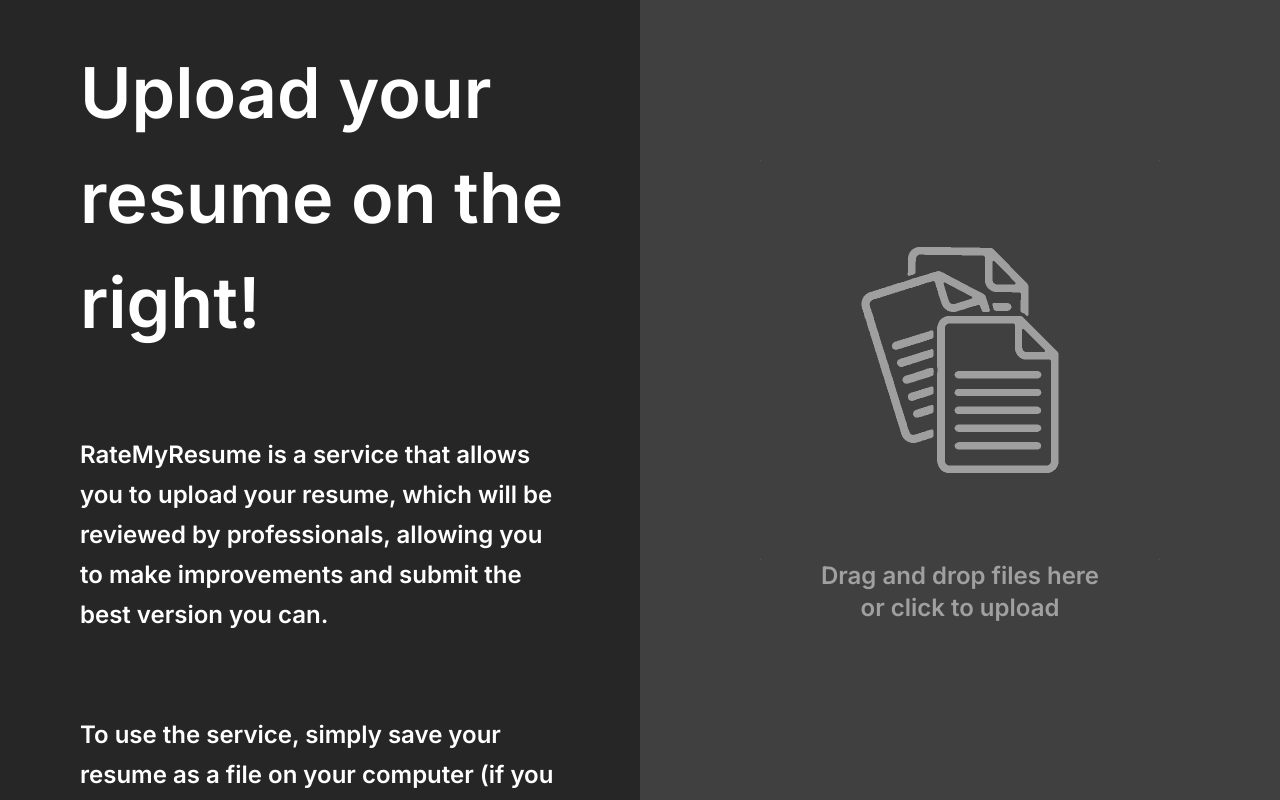
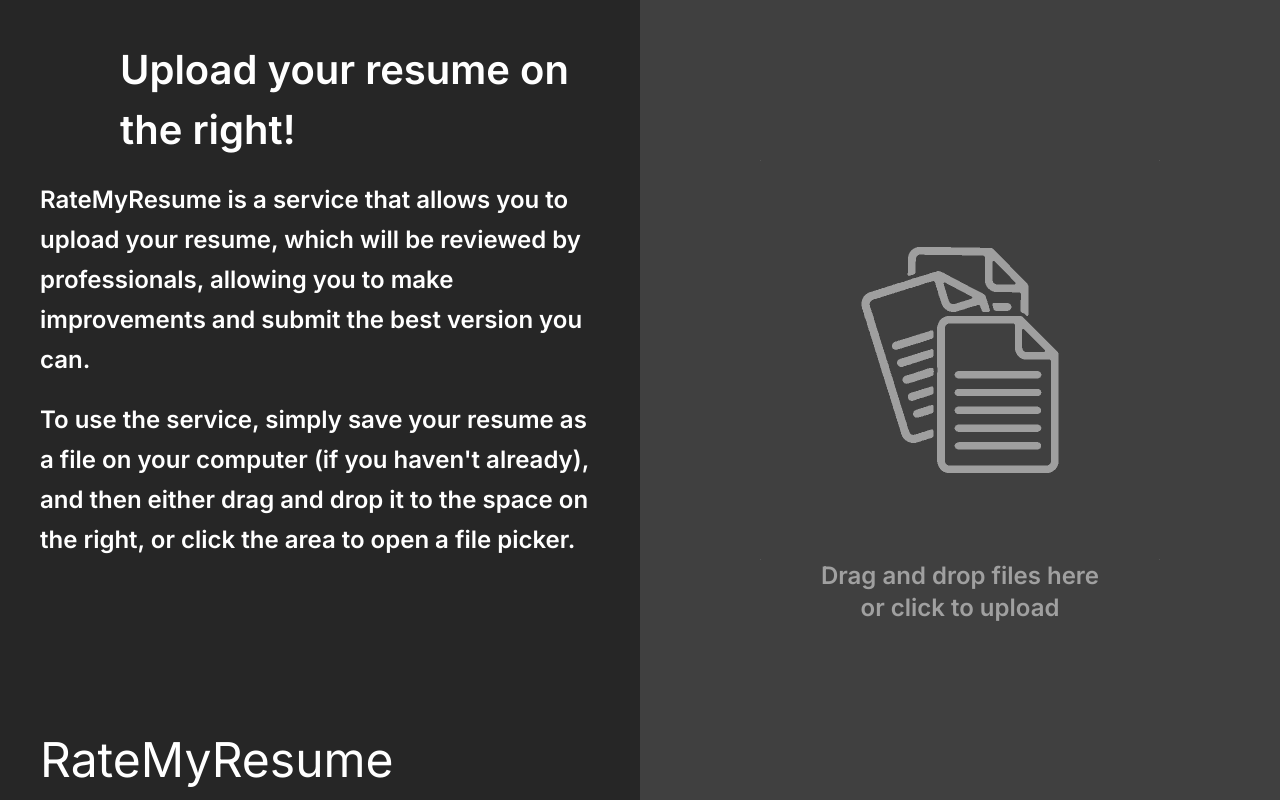
Before and after one commit to GdscCpp/web-week, a Next.js app in the folder frontend/: page /upload in a window 1280 px wide. Shown: the top 800 px of the page. Built offline with nearby package versions, Linux system fonts and the light colour scheme.

Commit message:
ui fixes

```diff
--- a/frontend/src/app/upload/page.tsx
+++ b/frontend/src/app/upload/page.tsx
@@ -6,24 +6,21 @@
 
   return (
     <main>
-      <div className={'flex flex-row h-fit'}>
-        <div className={'w-1/2 bg-neutral-800 h-fit '}>
-            <h1 className=" text-white text-[70px] font-semibold font-['Inter'] pl-[80px] mt-10">
+      <div className={'flex flex-row h-screen w-full'}>
+        <div className={'w-1/2 bg-neutral-800 pr-10 pl-10'}>
+            <h1 className=" text-white text-[40px] font-semibold font-['Inter'] pl-[80px] mt-10">
                 Upload your resume on the right!
             </h1>
-            <p className="ml-[80px] text-white text-2xl font-semibold font-['Inter'] leading-[40px] mt-20 mr-20">
+            <p className=" text-white text-2xl font-semibold font-['Inter'] leading-[40px] mt-5 ">
                 RateMyResume is a service that allows you to upload your resume, which will be reviewed by professionals,
                 allowing you to make improvements and submit the best version you can.
             </p>
-            <p className="ml-[80px] text-white text-2xl font-semibold font-['Inter'] leading-[40px] mt-20 mr-20">
-                To use the service, simply save your resume as a file on your computer (if you haven't already), and then
+            <p className=" text-white text-2xl font-semibold font-['Inter'] leading-[40px] mt-5">
+                To use the service, simply save your resume as a file on your computer (if you haven&apos;t already), and then
                 either drag and drop it to the space on the right, or click the area to open a file picker.
             </p>
-            <div className={"text-white text-5xl font-normal font-['Jockey One'] text-left mt-60 ml-20 mb-20"}>
+            <div className={"text-white text-5xl font-normal font-['Jockey One'] text-left fixed bottom-4"}>
                 <span>RateMyResume</span>
-            </div>
-            <div>
-
             </div>
         </div>
         <div className={'w-1/2 bg-neutral-700 flex justify-center '}>
```
